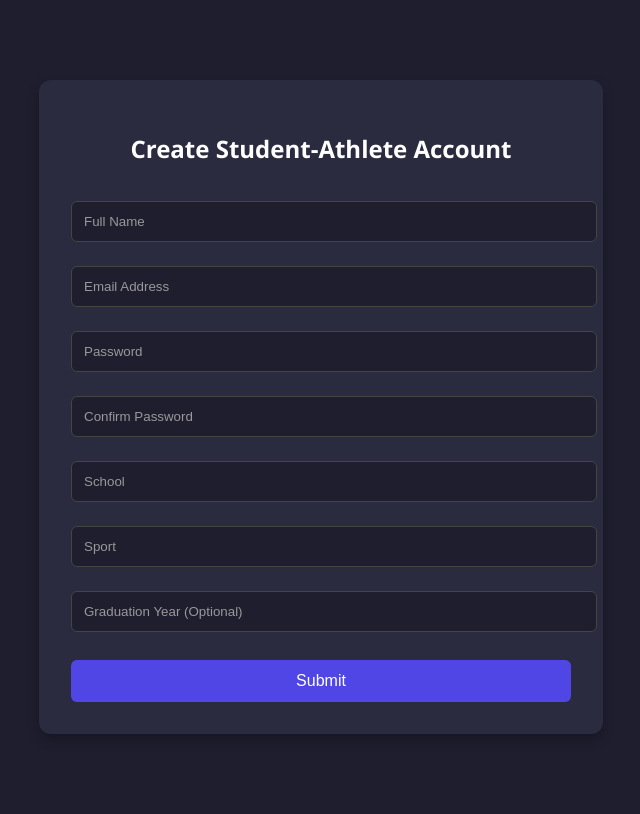
After one commit to kadynvh/NIL-matching-app, a Flask app: page /sign_up in a window 1280 px wide. The commit adds this page. Shown: the whole page, without its empty margins (319-959 px from the left). Run offline with Flask 2, Linux system fonts and the light colour scheme.

Commit message:
Created sign_up.html. added a sign up function to allow for new account creation.

```diff
--- a/app.py
+++ b/app.py
@@ -27,7 +27,6 @@ def login():
         email = request.form['email']
         password = request.form['password']
 
-        # Check if user exists and password matches
         athlete = StudentAthlete.query.filter_by(email=email).first()
 
         if athlete and athlete.password == password:
@@ -38,6 +37,52 @@ def login():
             flash("Invalid email or password. Try again.", "danger")
 
     return render_template('login.html')
+
+@app.route('/sign_up', methods=['GET', 'POST'])
+def sign_up():
+    if request.method == 'POST':
+        name = request.form['name']
+        email = request.form['email']
+        password = request.form['password']
+        confirm_password = request.form['confirm_password']
+        school = request.form['school']
+        sport = request.form['sport']
+        year = request.form.get('grad_year')
+        bio = ""
+        interests = ""
+        location = ""
+
+        if password != confirm_password:
+            flash("Passwords do not match.", "danger")
+            return render_template('sign_up.html')
+
+        existing_user = StudentAthlete.query.filter_by(email=email).first()
+        if existing_user:
+            flash("An account with this email already exists.", "danger")
+            return render_template('sign_up.html')
+
+        # Create and save new user
+        new_athlete = StudentAthlete(
+            name=name,
+            email=email,
+            password=password,
+            sport=sport,
+            school=school,
+            year=year,
+            bio=bio,
+            interests=interests,
+            location=location
+        )
+        db.session.add(new_athlete)
+        db.session.commit()
+
+        # ✅ Automatically log in and redirect to dashboard
+        session['user_id'] = new_athlete.id
+        flash("Account created successfully! Welcome, {}.".format(name), "success")
+        return redirect(url_for('dashboard'))
+
+    return render_template('sign_up.html')
+
 
 @app.route('/dashboard')
 def dashboard():
@@ -52,7 +97,6 @@ def dashboard():
         flash("User not found. Please log in again.", "danger")
         return redirect(url_for('login'))
 
-    # Get manually selected businesses from session storage
     selected_deals = session.get(f"selected_deals_{user_id}", [])
 
     return render_template('dashboard.html', athlete=athlete, selected_deals=selected_deals)
--- /dev/null
+++ b/templates/sign_up.html
@@ -0,0 +1,88 @@
+<!DOCTYPE html>
+<html lang="en">
+<head>
+    <meta charset="UTF-8">
+    <meta name="viewport" content="width=device-width, initial-scale=1.0">
+    <title>Sign Up - NIL Matching App</title>
+    <style>
+        body {
+            font-family: 'Segoe UI', sans-serif;
+            background-color: #1e1e2f;
+            color: #f0f0f0;
+            margin: 0;
+            padding: 0;
+            text-align: center;
+        }
+
+        .container {
+            max-width: 500px;
+            margin: 80px auto;
+            background-color: #2b2b40;
+            padding: 2rem;
+            border-radius: 12px;
+            box-shadow: 0 6px 12px rgba(0, 0, 0, 0.25);
+        }
+
+        h2 {
+            margin-bottom: 1.5rem;
+            color: #ffffff;
+        }
+
+        input {
+            width: 100%;
+            padding: 0.75rem;
+            margin: 0.75rem 0;
+            border: 1px solid #444;
+            border-radius: 6px;
+            background-color: #1e1e2f;
+            color: #f0f0f0;
+        }
+
+        input::placeholder {
+            color: #999;
+        }
+
+        .btn {
+            width: 100%;
+            background-color: #4f46e5;
+            color: white;
+            padding: 0.75rem;
+            font-size: 1rem;
+            border: none;
+            border-radius: 6px;
+            margin-top: 1rem;
+            cursor: pointer;
+            transition: background-color 0.2s ease;
+        }
+
+        .btn:hover {
+            background-color: #3730a3;
+        }
+
+        .error {
+            color: #ff6b6b;
+            margin-top: 1rem;
+        }
+    </style>
+</head>
+<body>
+
+<div class="container">
+    <h2>Create Student-Athlete Account</h2>
+    {% if error %}
+    <p class="error">{{ error }}</p>
+    {% endif %}
+    <form action="/sign_up" method="POST">
+        <input type="text" name="name" placeholder="Full Name" required>
+        <input type="email" name="email" placeholder="Email Address" required>
+        <input type="password" name="password" placeholder="Password" required>
+        <input type="password" name="confirm_password" placeholder="Confirm Password" required>
+        <input type="text" name="school" placeholder="School" required>
+        <input type="text" name="sport" placeholder="Sport" required>
+        <input type="text" name="grad_year" placeholder="Graduation Year (Optional)">
+        <button type="submit" class="btn">Submit</button>
+    </form>
+</div>
+
+</body>
+</html>
```
Also changed, not shown: templates/index.html (+29 -5 lines).
